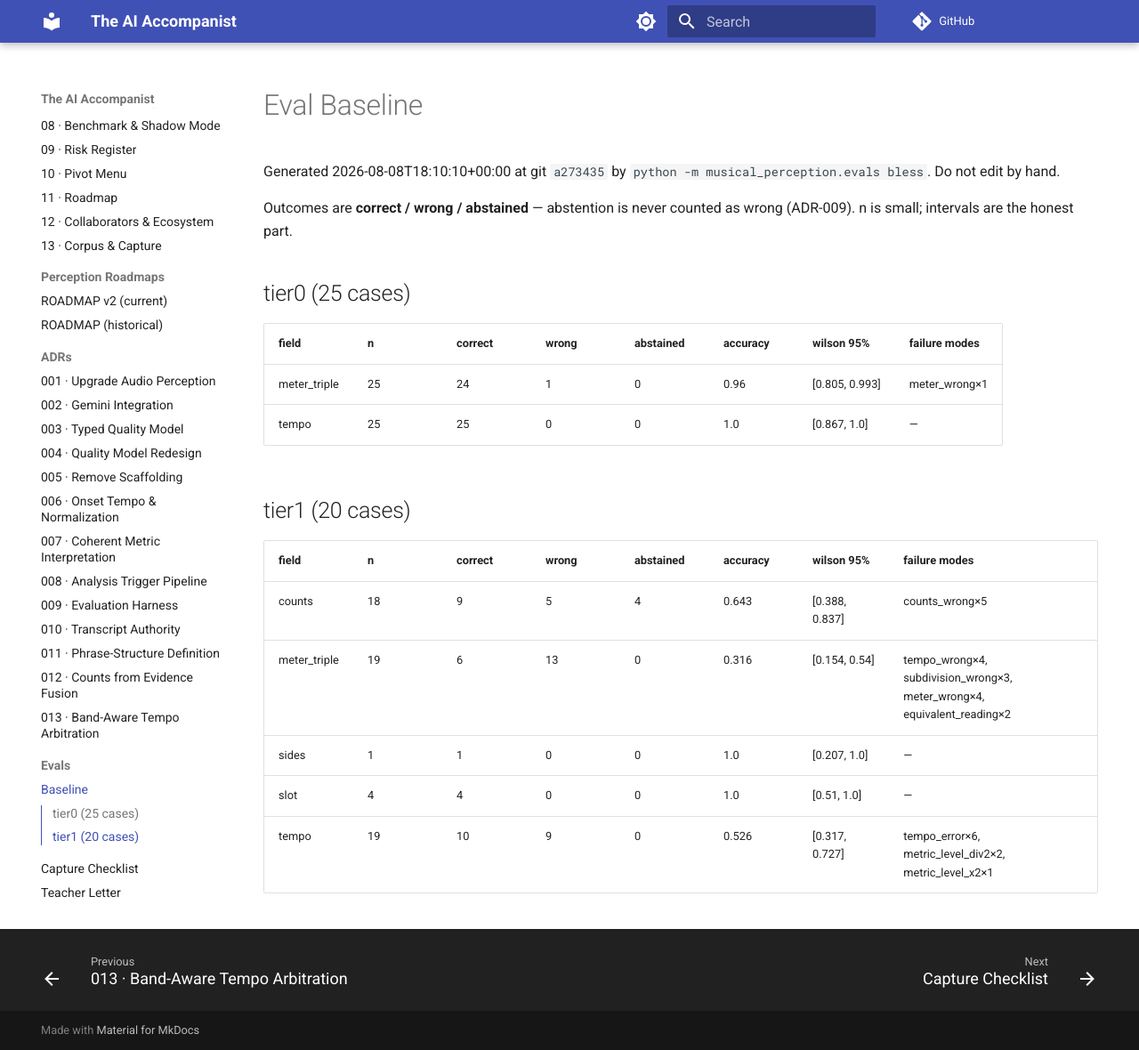
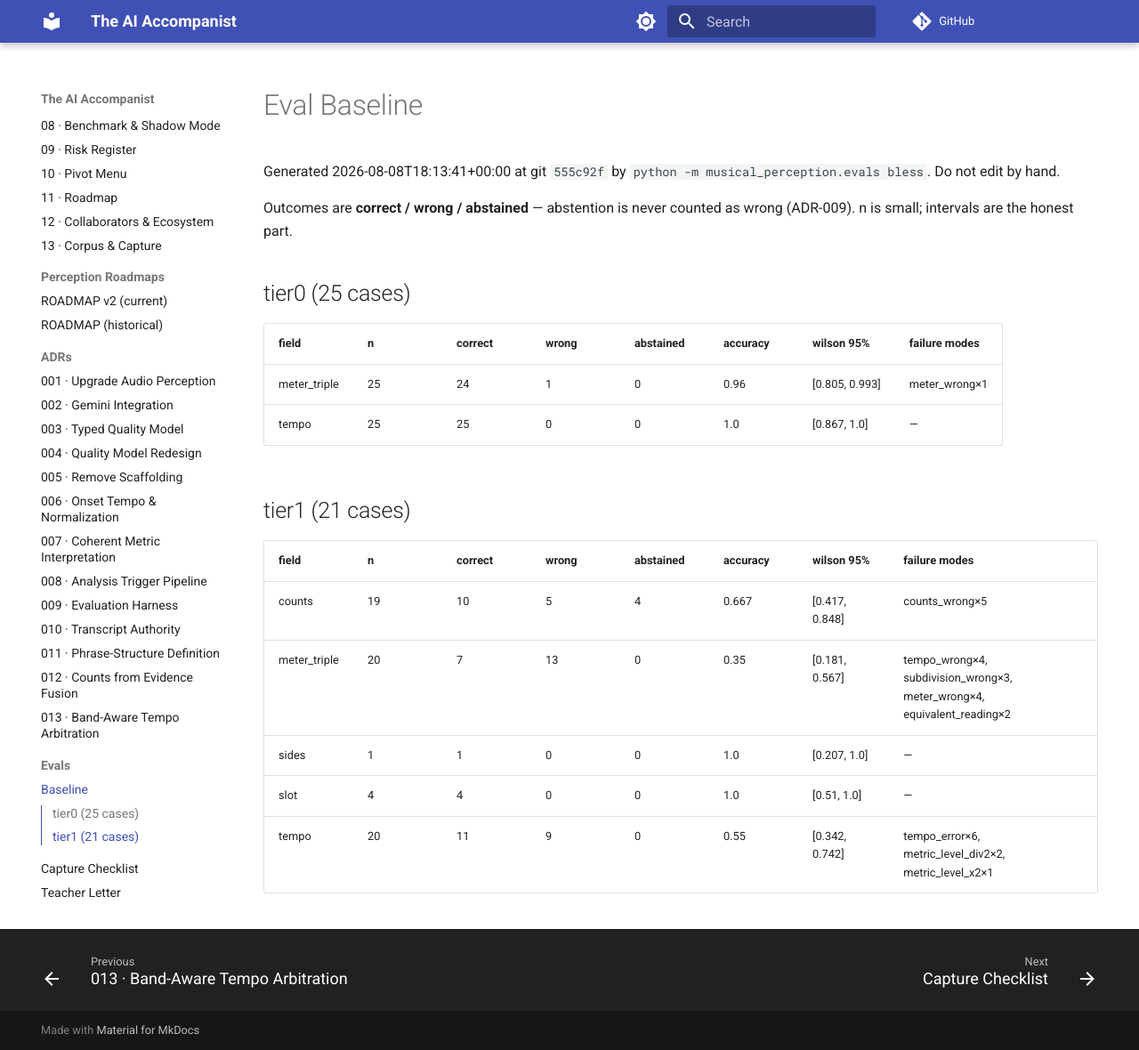
Before and after one commit to ben-juodvalkis/musical-perception, an MkDocs documentation site: the page built from docs/evals/baseline.md, in a window 1280 px wide and 1180 px high. Shown: the whole window at 89% size. Built offline with MkDocs 1.6.1 and Material for MkDocs 9.7.7, drawn with Linux system fonts in a browser that asks for light colours; comment, search, counter and statistics services are not loaded.

Commit message:
feat: rig clip 15 (triplet subdivision, 4/4 @80) — all-green, ADR-013 confirmed
Metronome 80 confirmed, "ONE-and-a-TWO-and-a" triplet subdivision on
numbers, 2 rounds of 8 — the real-world counterpart to the tier-0
synthetic triplet case ADR-013 fixed.

Tempo (1.0% err), meter (4/4 triplet), and counts (8) all correct. The
marker-based tempo (80.8, 90% confidence) correctly outvoted the
syllable-level onset reading (186.9, outside the beat band) — exactly
the band-aware arbitration mechanism ADR-013 introduced, now confirmed
on real human speech. Third all-green rig row after clips 3 and 11.

```diff
--- a/docs/evals/baseline.md
+++ b/docs/evals/baseline.md
@@ -1,6 +1,6 @@
 # Eval Baseline
 
-Generated 2026-08-08T18:10:10+00:00 at git `a273435` by `python -m musical_perception.evals bless`. Do not edit by hand.
+Generated 2026-08-08T18:13:41+00:00 at git `555c92f` by `python -m musical_perception.evals bless`. Do not edit by hand.
 
 Outcomes are **correct / wrong / abstained** — abstention is never
 counted as wrong (ADR-009). n is small; intervals are the honest part.
@@ -12,12 +12,12 @@
 | meter_triple | 25 | 24 | 1 | 0 | 0.96 | [0.805, 0.993] | meter_wrong×1 |
 | tempo | 25 | 25 | 0 | 0 | 1.0 | [0.867, 1.0] | — |
 
-## tier1 (20 cases)
+## tier1 (21 cases)
 
 | field | n | correct | wrong | abstained | accuracy | wilson 95% | failure modes |
 |---|---|---|---|---|---|---|---|
-| counts | 18 | 9 | 5 | 4 | 0.643 | [0.388, 0.837] | counts_wrong×5 |
-| meter_triple | 19 | 6 | 13 | 0 | 0.316 | [0.154, 0.54] | tempo_wrong×4, subdivision_wrong×3, meter_wrong×4, equivalent_reading×2 |
+| counts | 19 | 10 | 5 | 4 | 0.667 | [0.417, 0.848] | counts_wrong×5 |
+| meter_triple | 20 | 7 | 13 | 0 | 0.35 | [0.181, 0.567] | tempo_wrong×4, subdivision_wrong×3, meter_wrong×4, equivalent_reading×2 |
 | sides | 1 | 1 | 0 | 0 | 1.0 | [0.207, 1.0] | — |
 | slot | 4 | 4 | 0 | 0 | 1.0 | [0.51, 1.0] | — |
-| tempo | 19 | 10 | 9 | 0 | 0.526 | [0.317, 0.727] | tempo_error×6, metric_level_div2×2, metric_level_x2×1 |
+| tempo | 20 | 11 | 9 | 0 | 0.55 | [0.342, 0.742] | tempo_error×6, metric_level_div2×2, metric_level_x2×1 |
```
Also changed, not shown: 6 other files.
